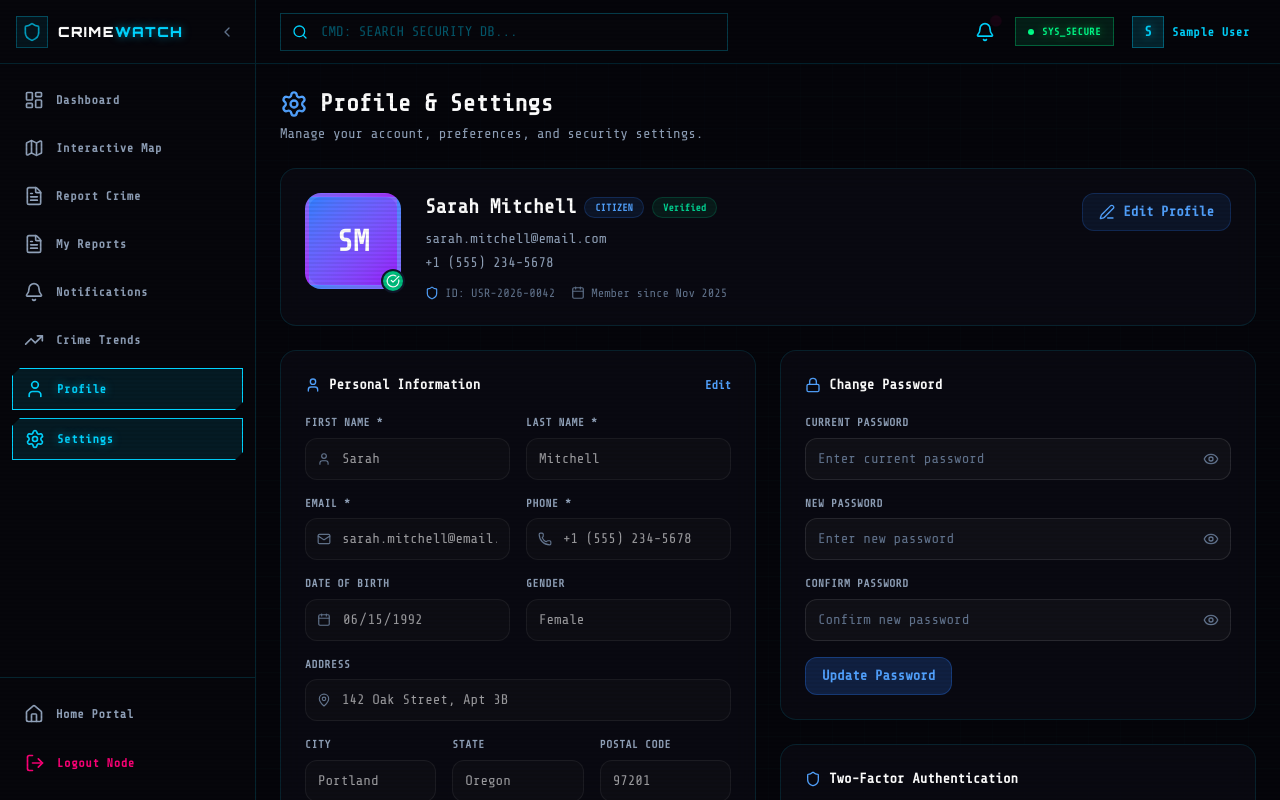
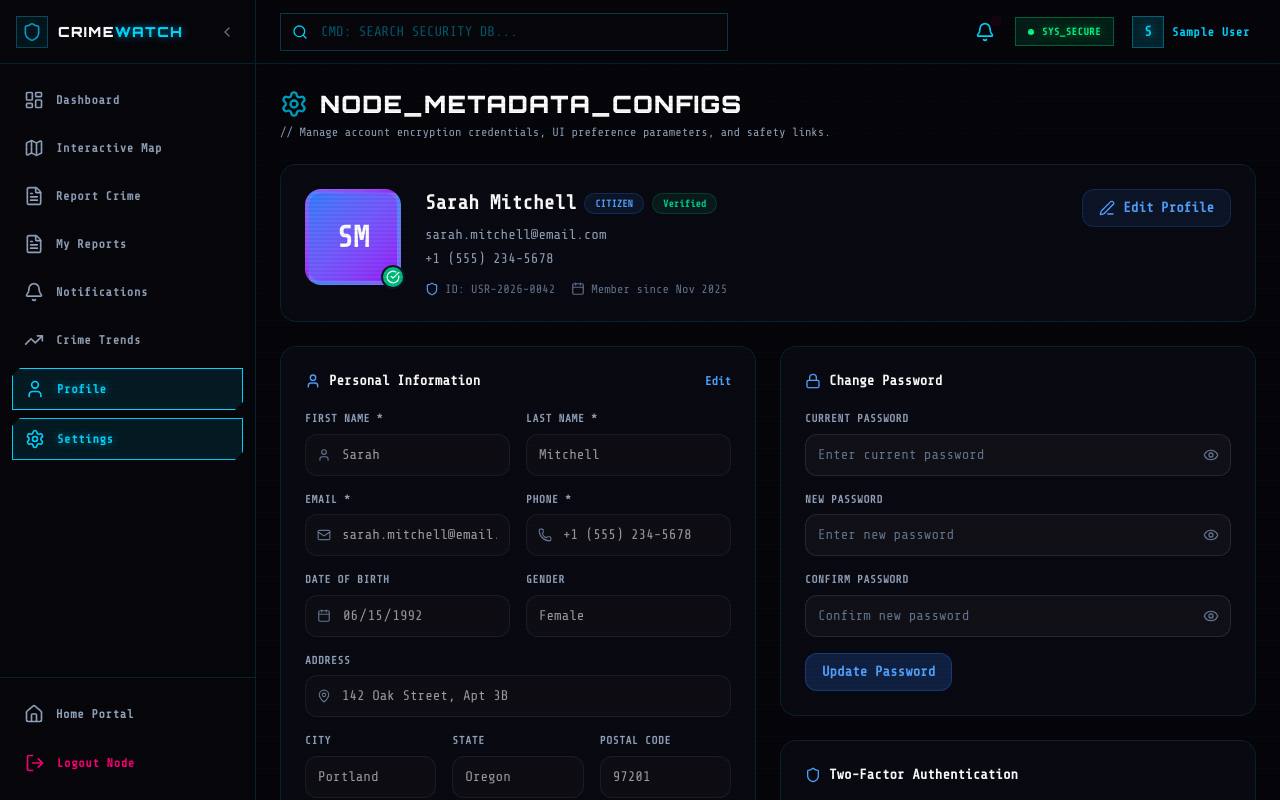
Before and after one commit to Innerkidd/CrimeWatch, a React (Vite) app in the folder frontend/: page /profile in a window 1280 px wide. Built offline with nearby package versions, Linux system fonts and the light colour scheme; sample sign-in values are in the browser's storage.

Commit message:
style(profile): redesign profile and config page headers to Cyberpunk HUD

```diff
--- a/frontend/src/features/profile/pages/ProfilePage.tsx
+++ b/frontend/src/features/profile/pages/ProfilePage.tsx
@@ -111,12 +111,12 @@ export const ProfilePage = () => {
         className="flex items-center justify-between"
       >
         <div>
-          <h1 className="text-2xl font-bold text-white flex items-center gap-3">
-            <Settings className="w-7 h-7 text-blue-400" />
-            Profile & Settings
+          <h1 className="text-2xl font-black text-white flex items-center gap-3 font-orbitron tracking-wider">
+            <Settings className="w-7 h-7 text-cyber-cyan glow-cyan animate-pulse" />
+            NODE_METADATA_CONFIGS
           </h1>
-          <p className="text-sm text-slate-400 mt-1">
-            Manage your account, preferences, and security settings.
+          <p className="text-xs text-slate-400 mt-1">
+            // Manage account encryption credentials, UI preference parameters, and safety links.
           </p>
         </div>
       </motion.div>
```
